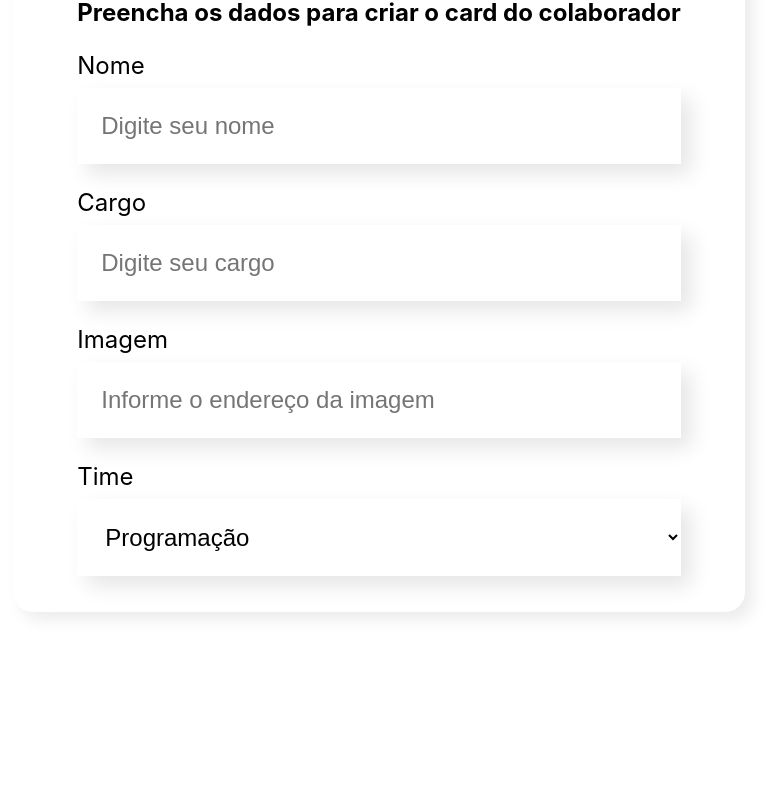
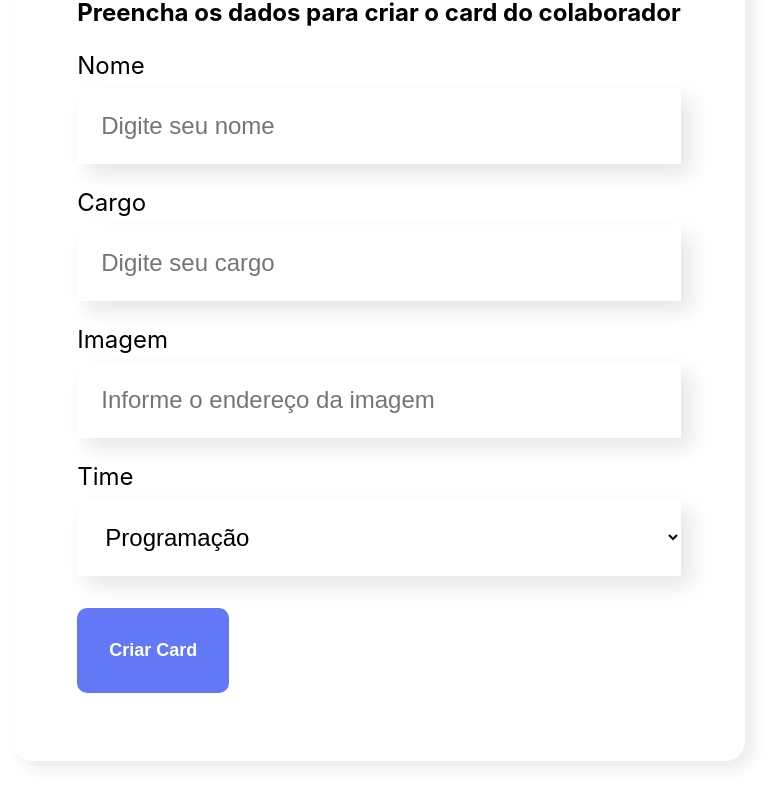
Before and after one commit to VictoriaCardos/Organo, a React (Vite) app: page / in a window 1280 px wide. Shown: the part 636-1441 px from the top of the page, without its empty margins (261-1042 px from the left). Before the commit the page ends 1328 px from the top, so only its background shows below. Built offline with nearby package versions, Linux system fonts and the light colour scheme.

Commit message:
feat: add botao and prop obrigatorio

```diff
--- a/src/componentes/Formulario/index.jsx
+++ b/src/componentes/Formulario/index.jsx
@@ -1,6 +1,7 @@
 import "./Formulario.css";
 import CampoTexto from "../CampoTexto";
 import ListaSuspensa from "../ListaSuspensa";
+import Botao from "../Botao";
 const Formulario = () => {
   const times = [
     "Programação",
@@ -11,14 +12,27 @@ const Formulario = () => {
     "Mobile",
     "Inovação e Gestão",
   ];
+  // Função para lidar com o envio do formulário
+  const aoSalvar = (evento) => {
+    evento.preventDefault(); // Evita o recarregamento da página
+  };
   return (
     <section className="formulario">
-      <form action="">
+      <form action="" onSubmit={aoSalvar}>
         <h2>Preencha os dados para criar o card do colaborador</h2>
-        <CampoTexto label="Nome" placeholder="Digite seu nome" />
-        <CampoTexto label="Cargo" placeholder="Digite seu cargo" />
+        <CampoTexto
+          obrigatorio={true}
+          label="Nome"
+          placeholder="Digite seu nome"
+        />
+        <CampoTexto
+          obrigatorio={true}
+          label="Cargo"
+          placeholder="Digite seu cargo"
+        />
         <CampoTexto label="Imagem" placeholder="Informe o endereço da imagem" />
         <ListaSuspensa label="Time" itens={times} />
+        <Botao> Criar Card </Botao>
       </form>
     </section>
   );
```
